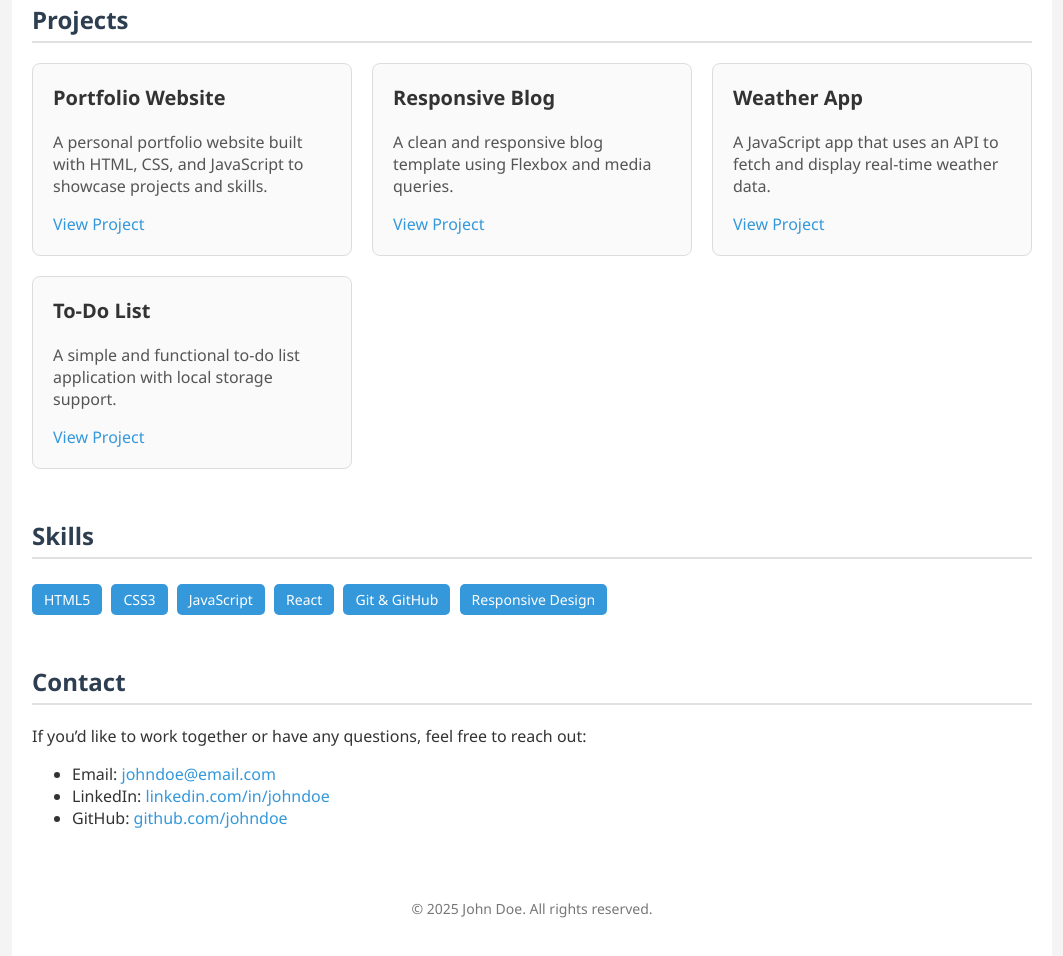
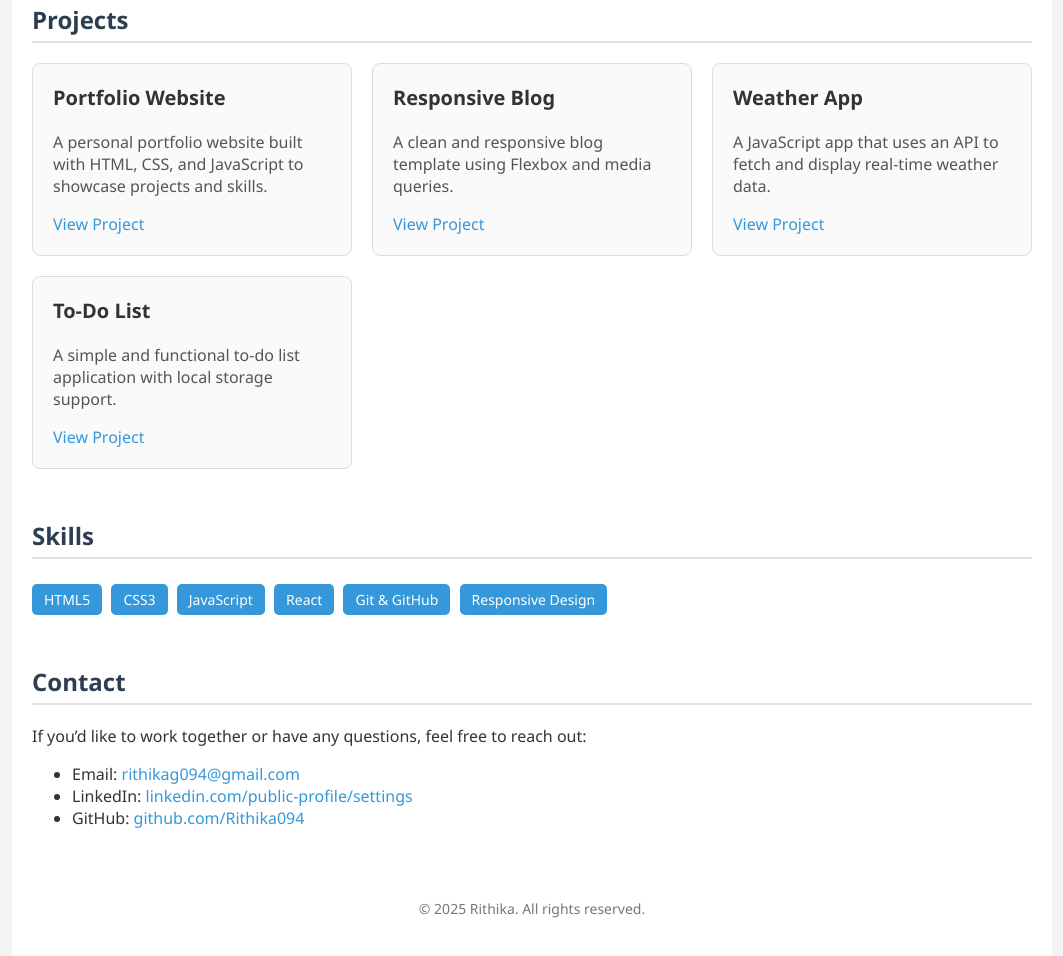
Before and after one commit to Rithika094/Naanmudhalvan_portfolio, a plain HTML site: page portfolio.html in a window 1280 px wide. Shown: the part 192-1148 px from the top of the page, without its empty margins (108-1171 px from the left). Drawn offline with Linux system fonts and the light colour scheme.

Commit message:
Update portfolio.html

```diff
--- a/portfolio.html
+++ b/portfolio.html
@@ -3,7 +3,7 @@
 <head>
   <meta charset="UTF-8" />
   <meta name="viewport" content="width=device-width, initial-scale=1.0"/>
-  <title>John Doe | Portfolio</title>
+  <title>Rithika | Portfolio</title>
   <style>
     body {
       font-family: 'Segoe UI', Tahoma, Geneva, Verdana, sans-serif;
@@ -152,14 +152,14 @@
       <h2>Contact</h2>
       <p>If you’d like to work together or have any questions, feel free to reach out:</p>
       <ul>
-        <li>Email: <a href="mailto:johndoe@email.com">johndoe@email.com</a></li>
-        <li>LinkedIn: <a href="https://linkedin.com/in/johndoe" target="_blank">linkedin.com/in/johndoe</a></li>
-        <li>GitHub: <a href="https://github.com/johndoe" target="_blank">github.com/johndoe</a></li>
+        <li>Email: <a href="mailto: rithikag094@gmail.com">rithikag094@gmail.com</a></li>
+        <li>LinkedIn: <a href="https://www.linkedin.com/public-profile/settings" target="_blank">linkedin.com/public-profile/settings</a></li>
+        <li>GitHub: <a href="https://github.com/Rithika094" target="_blank">github.com/Rithika094</a></li>
       </ul>
     </section>
 
     <footer>
-      &copy; 2025 John Doe. All rights reserved.
+      &copy; 2025 Rithika. All rights reserved.
     </footer>
   </div>
 </body>
```
